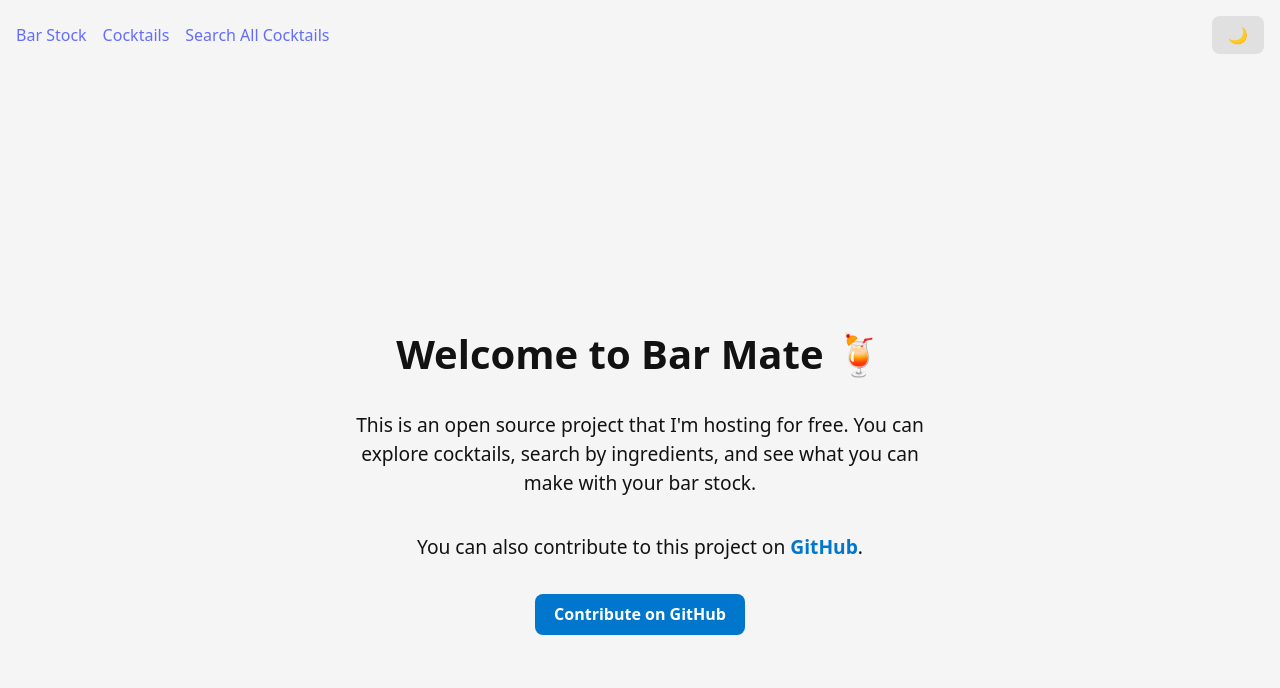
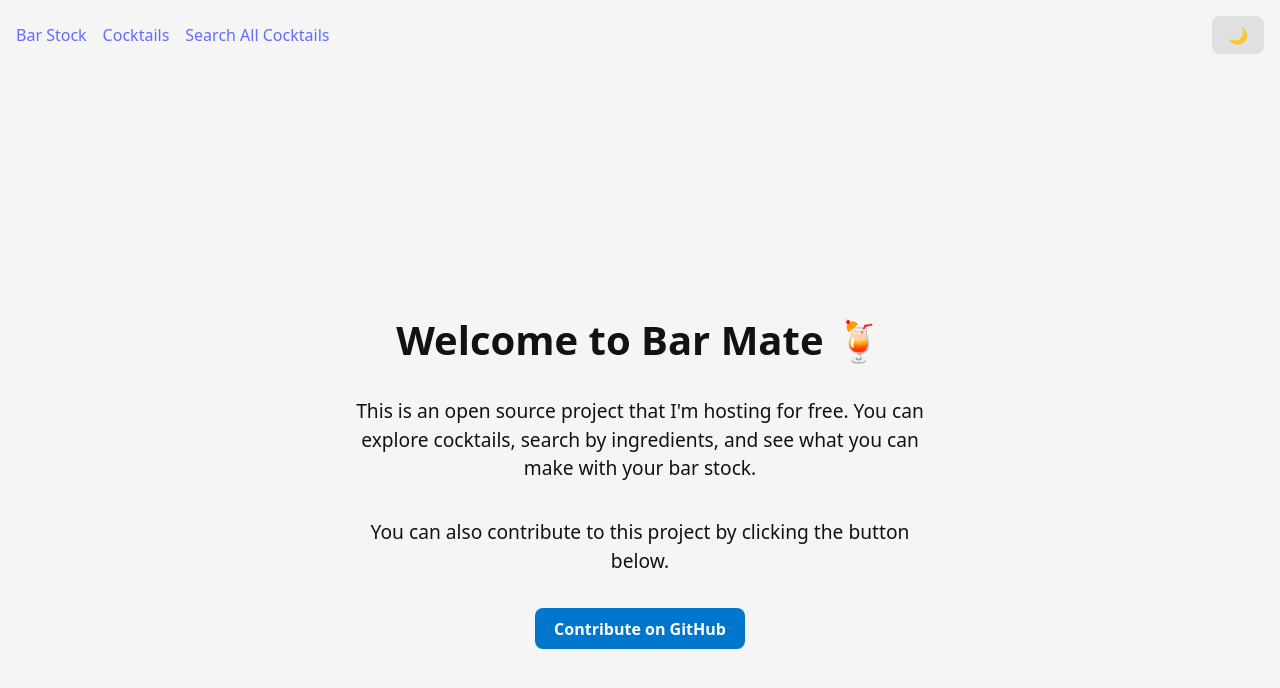
Before and after one commit to masterpoag/Bar-Mate, a React (Vite) app: page / in a window 1280 px wide. Shown: the top 688 px of the page. Built offline with nearby package versions, Linux system fonts and the light colour scheme.

Commit message:
editing homepage and name

```diff
--- a/index.html
+++ b/index.html
@@ -17,15 +17,15 @@
     <meta charset="UTF-8" />
     <link rel="icon" href="public/drink.ico" />
     <meta name="viewport" content="width=device-width, initial-scale=1.0" />
-    <title>Bar-Mate — Find Cocktails From What You Have</title>
+    <title>Bar Mate — Find Cocktails From What You Have</title>
 
-    <meta name="description" content="Bar-Mate helps you discover cocktails you can make using the ingredients you already have at home. Search, filter, and mix like a pro.">
+    <meta name="description" content="Bar Mate helps you discover cocktails you can make using the ingredients you already have at home. Search, filter, and mix like a pro.">
 
     <meta name="keywords" content="cocktails, drink mixer, bar, ingredients, bartender, drink recipes">
 
-    <meta name="author" content="Bar-Mate">
+    <meta name="author" content="Colby Poag">
 
-    <meta property="og:title" content="Bar-Mate — Find Cocktails From What You Have">
+    <meta property="og:title" content="Bar Mate — Find Cocktails From What You Have">
     <meta property="og:description" content="Discover cocktails you can make with the ingredients you already have.">
     <meta property="og:type" content="website">
     <meta property="og:url" content="https://bar.ravstormdev.top">
--- a/src/pages/index.jsx
+++ b/src/pages/index.jsx
@@ -64,15 +64,7 @@
         </a>.
       </p> */}
       <p style={paragraphStyle}>
-        You can also contribute to this project on{" "}
-        <a
-          href="https://github.com/masterpoag/Bar-Mate/tree/main" // replace with your GitHub URL
-          target="_blank"
-          rel="noopener noreferrer"
-          style={linkStyle}
-        >
-          GitHub
-        </a>.
+        You can also contribute to this project by clicking the button below.
       </p>
       <a
         href="https://github.com/masterpoag/Bar-Mate/tree/main"
```
